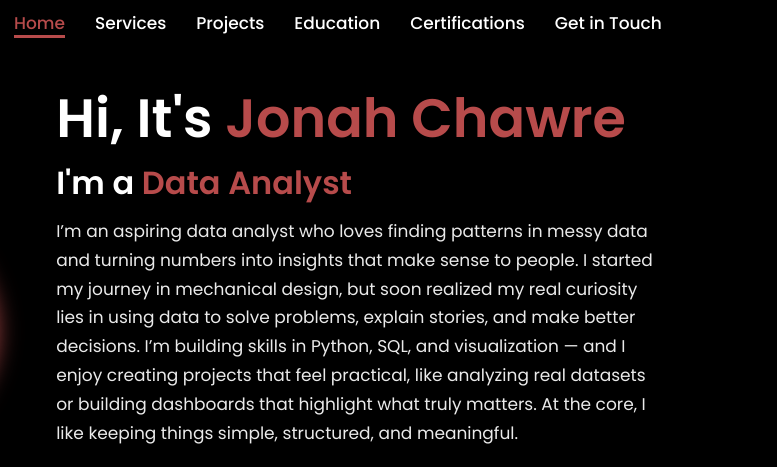
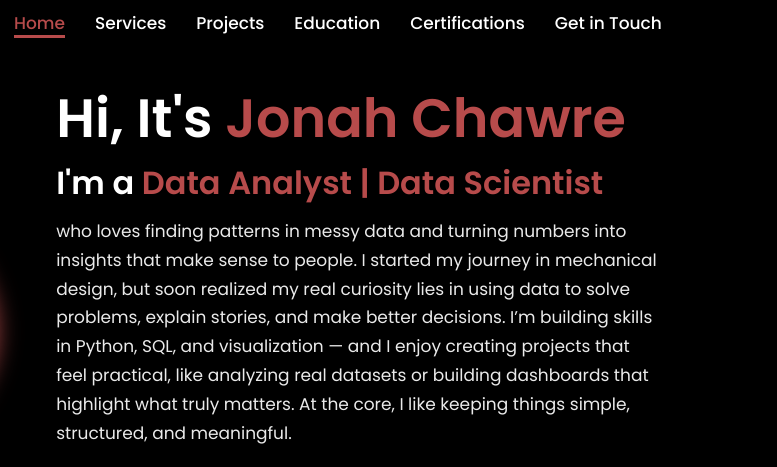
Before and after one commit to JonahCha/JonahCha.github.io, a plain HTML site: page index.html in a window 1280 px wide. Shown: the top 467 px of the page, 503-1280 px from the left. Drawn offline with Linux system fonts and the light colour scheme.

Commit message:
Update index.html

```diff
--- a/index.html
+++ b/index.html
@@ -37,9 +37,9 @@
   </div>
   <div class="home-content">
     <h1>Hi, It's <span>Jonah Chawre</span></h1>
-    <h3 class="typing-text">I'm a <span>Data Analyst</span></h3>
+    <h3 class="typing-text">I'm a <span>Data Analyst | Data Scientist</span></h3>
     <p class="hero-blurb">
-      I’m an aspiring data analyst who loves finding patterns in messy data and turning numbers into insights
+      who loves finding patterns in messy data and turning numbers into insights
       that make sense to people. I started my journey in mechanical design, but soon realized my real curiosity
       lies in using data to solve problems, explain stories, and make better decisions.
       I’m building skills in Python, SQL, and visualization — and I enjoy creating projects that feel practical,
```
